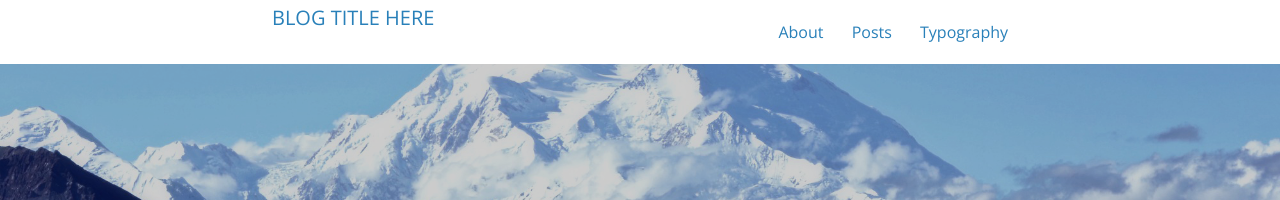
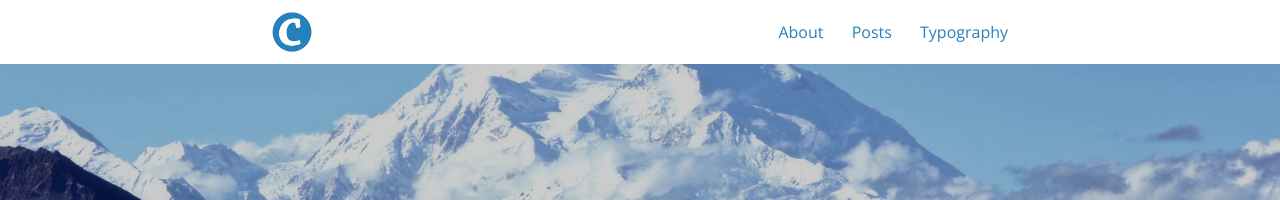
Before and after one commit to umranhaji/umranhaji.github.io, a Jekyll site: the page built from index.html, in a window 1280 px wide. Shown: the top 200 px of the page. Built offline with Jekyll 4.4.1, drawn with Linux system fonts in a browser that asks for light colours; nearby versions of some CDN libraries; the list of posts is cut into pages by our own code.

Commit message:
Updated '_config.yml' via CloudCannon

```diff
--- a/_config.yml
+++ b/_config.yml
@@ -21,8 +21,7 @@ description: >
 baseurl: "/umranhaji.github.io" # the subpath of your site, e.g. /blog/
 url: "http://umranhaji.github.io" # the base hostname & protocol for your site
 cover: "/assets/header_image.jpg"
-#logo: "/assets/logo.png"
-logo:
+logo: "/assets/logo.png"
 
 # Build settings
 markdown: kramdown
```
